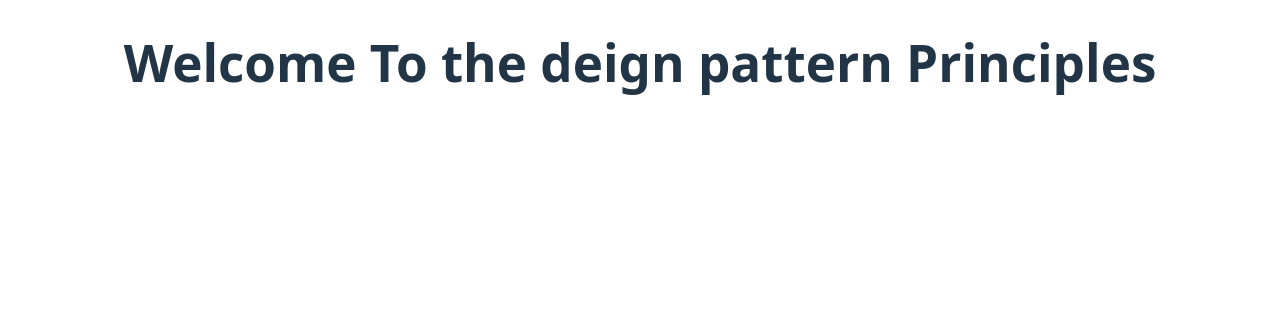
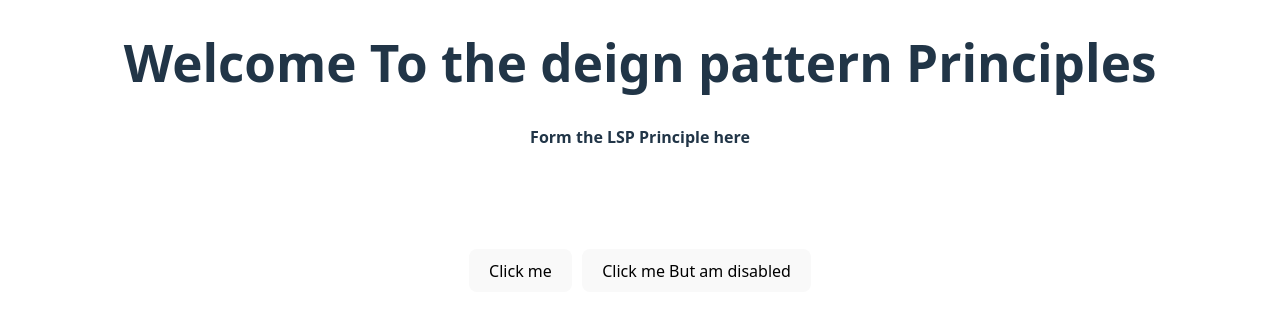
Before and after one commit to hazemezz123/design-pattern, a React (Vite) app: page / in a window 1280 px wide. Shown: the top 316 px of the page. Built offline with nearby package versions, Linux system fonts and the light colour scheme.

Commit message:
feat: add LSP component with Button functionality
Introduce a new LSP component that includes a reusable Button component. The Button component supports custom styles, click handlers, and a disabled state. This addition enables the creation of interactive UI elements in the application.

```diff
--- a/src/App.jsx
+++ b/src/App.jsx
@@ -1,10 +1,12 @@
 import React from "react";
-
+import LSP from "./LSP";
 const App = () => {
   return (
-    <h1 style={{ textAlign: "center" }}>
-      Welcome To the deign pattern Principles
-    </h1>
+    <div style={{ textAlign: "center" }}>
+      <h1> Welcome To the deign pattern Principles</h1>
+      <strong>Form the LSP Principle here</strong>
+      <LSP />
+    </div>
   );
 };
 
--- /dev/null
+++ b/src/LSP.jsx
@@ -0,0 +1,41 @@
+import React from "react";
+
+const LSP = () => {
+  return (
+    <div
+      style={{
+        display: "flex",
+        justifyContent: "center",
+        alignItems: "center",
+        gap: "10px",
+        marginTop: "100px",
+      }}
+    >
+      <Button
+        onClick={() => {
+          alert("Hello World");
+        }}
+      >
+        Click me
+      </Button>
+      <Button
+        onClick={() => {
+          alert("Hello World");
+        }}
+        disabled=""
+      >
+        Click me But am disabled
+      </Button>
+    </div>
+  );
+};
+
+function Button({ children, style, disabled = false, onClick }) {
+  return (
+    <button style={style} disabled={disabled} onClick={onClick}>
+      {children}
+    </button>
+  );
+}
+
+export default LSP;
```
